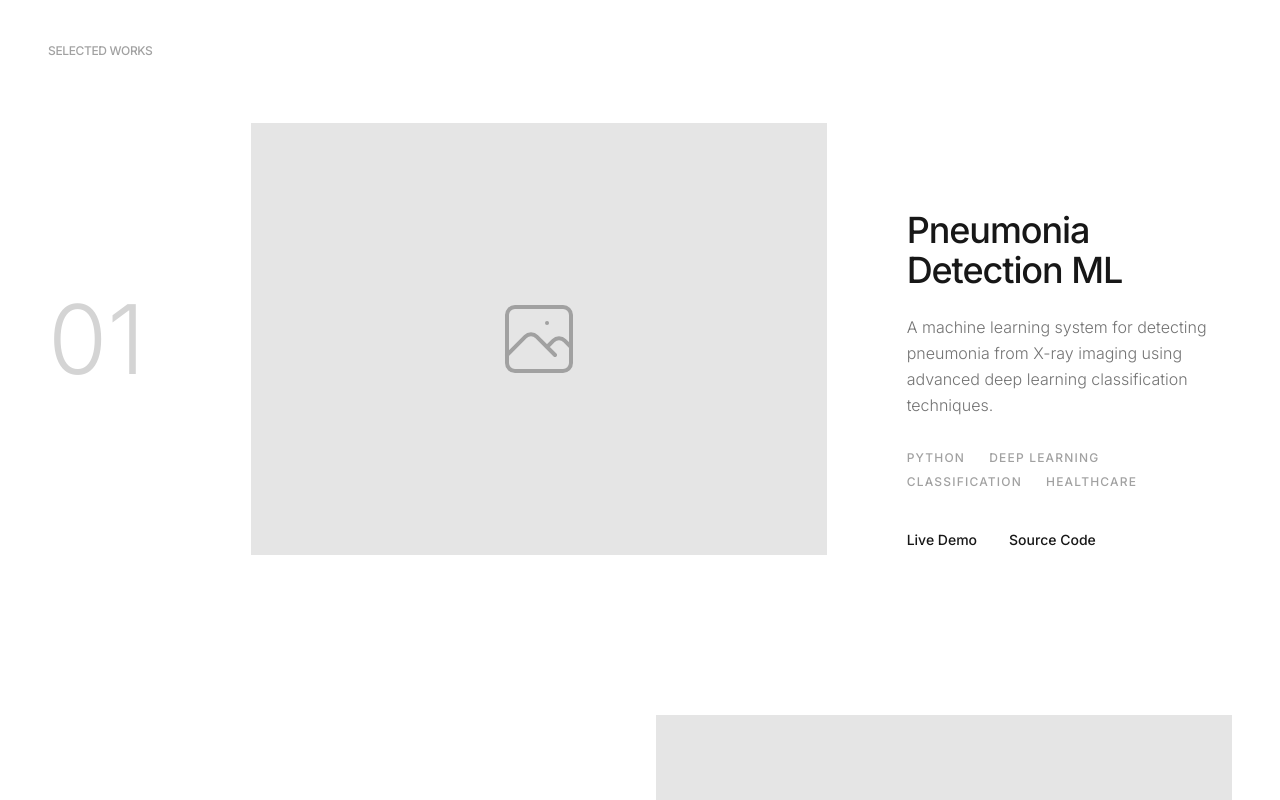
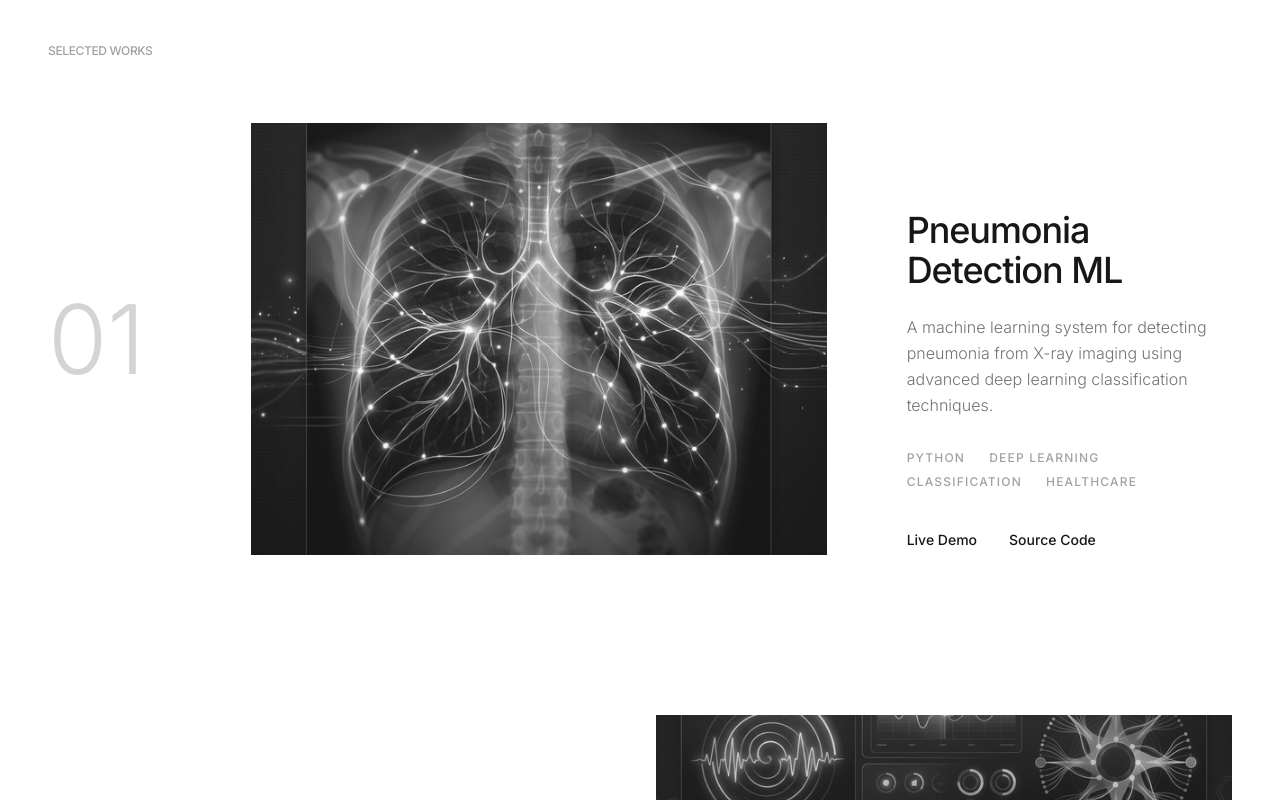
Before and after one commit to Xenonesis/new-port-2, a Next.js app: page / in a window 1280 px wide. Shown: the part 900-1700 px from the top of the page. Built offline with nearby package versions, Linux system fonts and the light colour scheme.

Commit message:
Add project images and update components

```diff
--- a/app/components/ProjectCard.tsx
+++ b/app/components/ProjectCard.tsx
@@ -2,6 +2,7 @@
 
 import { Project } from '../types/portfolio';
 import AnimatedSection from './AnimatedSection';
+import Image from 'next/image';
 
 
 interface ProjectCardProps {
@@ -26,7 +27,16 @@ export default function ProjectCard({ project, index }: ProjectCardProps) {
         }`}
       >
         <div className="absolute inset-0 bg-neutral-200 dark:bg-neutral-800 transition-transform duration-700 ease-out group-hover:scale-105 flex items-center justify-center">
-          {/* Placeholder Icon */}
+          {project.image ? (
+            <Image
+              src={project.image}
+              alt={project.title}
+              fill
+              className="object-cover opacity-90 dark:opacity-80 mix-blend-luminosity hover:mix-blend-normal transition-all duration-700"
+              sizes="(max-width: 768px) 100vw, 50vw"
+            />
+          ) : (
+            /* Placeholder Icon */
             <svg
               className="w-24 h-24 text-neutral-400 dark:text-neutral-600"
               fill="none"
@@ -40,6 +50,7 @@ export default function ProjectCard({ project, index }: ProjectCardProps) {
                 d="M4 16l4.586-4.586a2 2 0 012.828 0L16 16m-2-2l1.586-1.586a2 2 0 012.828 0L20 14m-6-6h.01M6 20h12a2 2 0 002-2V6a2 2 0 00-2-2H6a2 2 0 00-2 2v12a2 2 0 002 2z"
               />
             </svg>
+          )}
         </div>
       </div>
 
--- a/app/components/Projects.tsx
+++ b/app/components/Projects.tsx
@@ -13,6 +13,7 @@ const projects: Project[] = [
     tags: ['Python', 'Deep Learning', 'Classification', 'Healthcare'],
     liveUrl: '#',
     sourceUrl: 'https://github.com/prachiupadhyay1211/pneumonia-detection-ml',
+    image: '/images/pneumonia.png',
   },
   {
     id: '2',
@@ -22,6 +23,7 @@ const projects: Project[] = [
     tags: ['Data Visualization', 'Pandas', 'Numpy', 'Data Science'],
     liveUrl: '#',
     sourceUrl: 'https://github.com/prachiupadhyay1211/TB_Visualization',
+    image: '/images/tb_viz.png',
   }
 ];
 
```
Also changed, not shown: public/images/pneumonia.png (added), public/images/tb_viz.png (added). Lines whose indentation alone changed are shown as unchanged.
